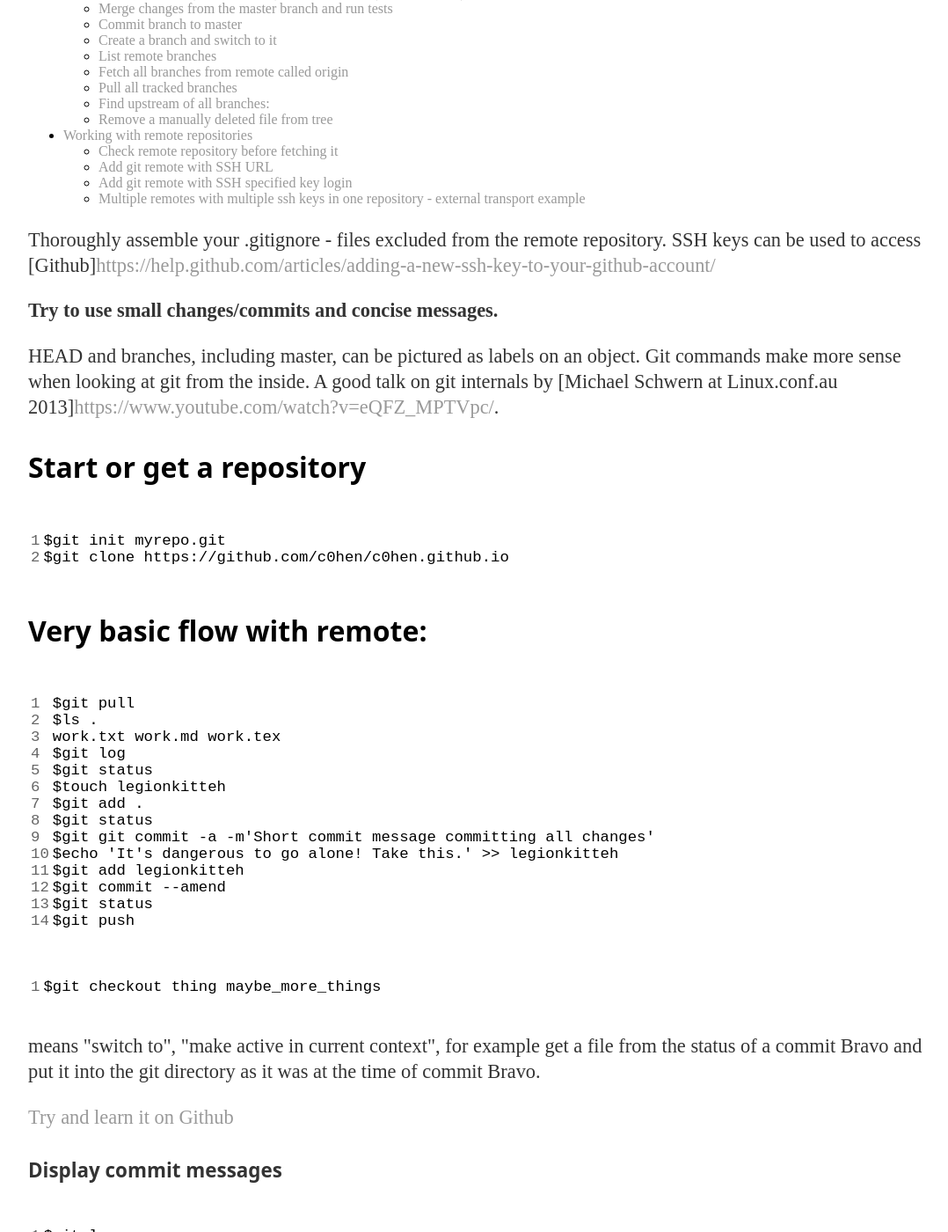
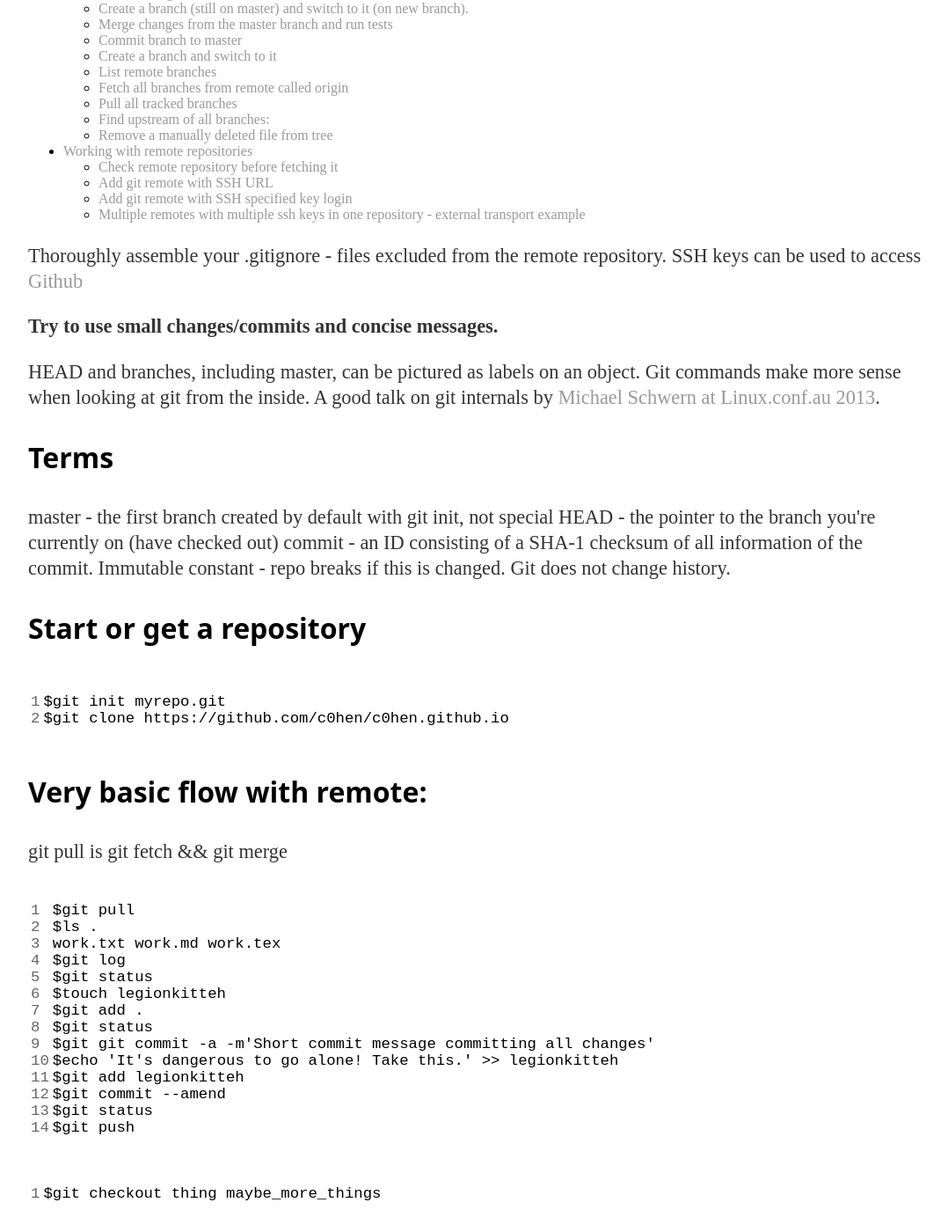
Before and after one commit to c0hen/c0hen, a Jekyll site: the page built from git-handbook.md, in a window 1280 px wide and 1400 px high, scrolled down 518 px. Shown: the whole window at 88% size, without its empty margins (96-1174 px from the left). Built offline with Jekyll 4.4.1, drawn with Linux system fonts in a browser that asks for light colours.

Commit message:
Added terms, fixed links.

````diff
--- a/git-handbook.md
+++ b/git-handbook.md
@@ -9,12 +9,18 @@ tags: git beginner tips
 {:toc}
 
 Thoroughly assemble your .gitignore - files excluded from the remote repository.
-SSH keys can be used to access [Github]<https://help.github.com/articles/adding-a-new-ssh-key-to-your-github-account/>
+SSH keys can be used to access [Github](https://help.github.com/articles/adding-a-new-ssh-key-to-your-github-account/)
 
 **Try to use small changes/commits and concise messages.**
 
 HEAD and branches, including master, can be pictured as labels on an object. Git commands make more sense when looking at git from the inside.
-A good talk on git internals by [Michael Schwern at Linux.conf.au 2013]<https://www.youtube.com/watch?v=eQFZ_MPTVpc/>.
+A good talk on git internals by [Michael Schwern at Linux.conf.au 2013](https://www.youtube.com/watch?v=eQFZ_MPTVpc).
+
+### Terms
+
+master - the first branch created by default with git init, not special
+HEAD - the pointer to the branch you're currently on (have checked out)
+commit - an ID consisting of a SHA-1 checksum of all information of the commit. Immutable constant - repo breaks if this is changed. Git does not change history.
 
 ### Start or get a repository
 
@@ -24,6 +30,8 @@ $git clone https://github.com/c0hen/c0hen.github.io
 ```
 
 ### Very basic flow with remote:
+
+git pull is git fetch && git merge
 
 ```sh
 $git pull
````
